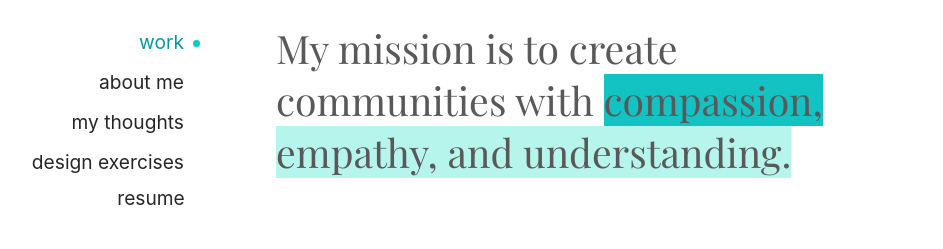
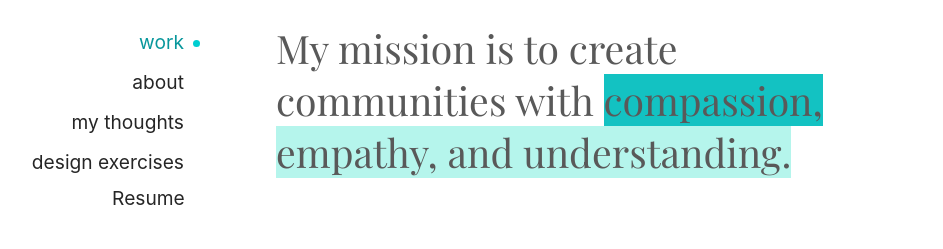
Before and after one commit to vishalicious213/mahiya, a React (Create React App) app: page / in a window 1280 px wide. Shown: the part 142-391 px from the top of the page, without its empty margins (182-1125 px from the left). Built offline with nearby package versions, Linux system fonts and the light colour scheme.

Commit message:
about me -> about & resume -> Resume on sidebar

```diff
--- a/src/components/Sidebar.js
+++ b/src/components/Sidebar.js
@@ -44,7 +44,7 @@ function Sidebar() {
           </Link>
 
           <Link className='side-menu-item' to='/about-me' onClick={event => setItemPath('/about-me')}>
-            <MenuItem name='about me' itemPath='/about-me' />
+            <MenuItem name='about' itemPath='/about-me' />
             <Star itemPath='/about-me' />
           </Link>
 
@@ -59,7 +59,7 @@ function Sidebar() {
           </Link>
 
           <a href={Resume} target="_blank" rel="noopener noreferrer">
-            <p className='side-menu-item side-spacer'>resume</p>
+            <p className='side-menu-item side-spacer'>Resume</p>
           </a>
 
         </div>
```
